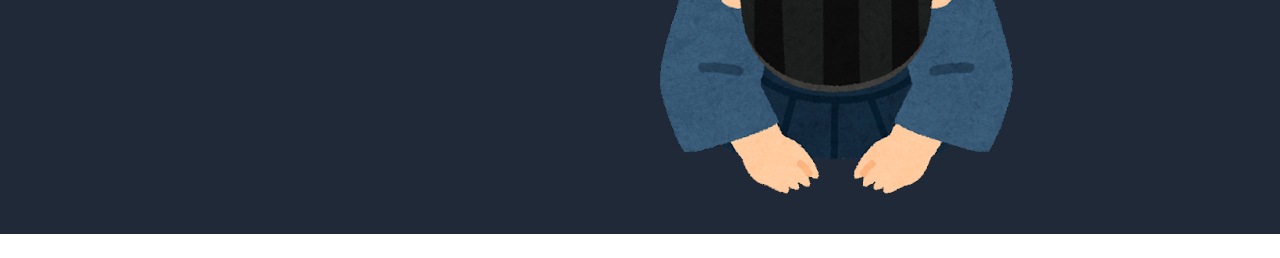
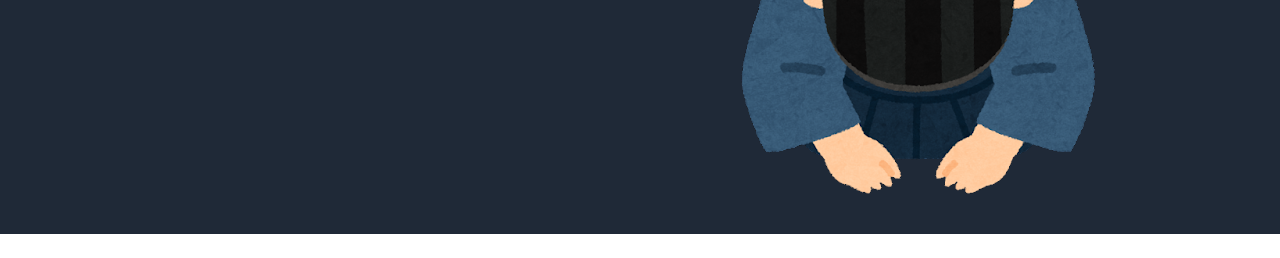
Before and after one commit to natsume-al7/landing-page, a plain HTML site: page index.html in a window 1280 px wide. Shown: the part 243-501 px from the top of the page. Drawn offline with Linux system fonts and the light colour scheme.

Commit message:
Add left margin to welcome image

```diff
--- a/index.html
+++ b/index.html
@@ -22,7 +22,7 @@
             <div class="info">This website has some subtext that goes here under the title.</div>
             <button class="hero-button">Sign Up</button>
         </div>
-        <img src="img/zarei_man.png" alt="image placeholder">
+        <img class="welcome" src="img/zarei_man.png" alt="image placeholder">
     </div>
     <div class="body">
         <h2>Some random information.</h2>
--- a/style/style.css
+++ b/style/style.css
@@ -57,6 +57,10 @@ a {
 .hero-text .info {
     font-size: 18px;
     color: #E5E7EB;
+}
+
+.welcome {
+    margin-left: auto;
 }
 
 .body {
```
